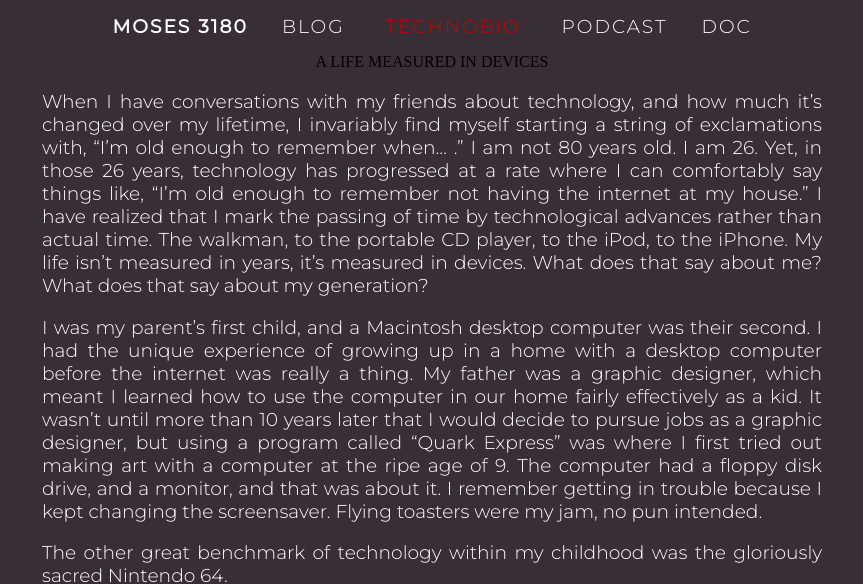
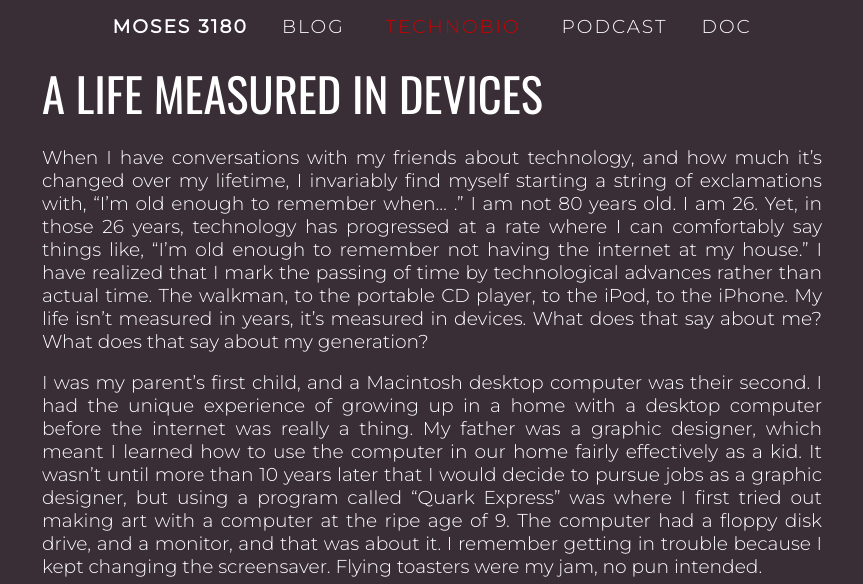
Before and after one commit to moses3180/moses3180.github.io, a plain HTML site: page technobio.html in a window 1280 px wide. Shown: the top 584 px of the page, without its empty margins (208-1071 px from the left). Drawn offline with nearby package versions, Linux system fonts and the light colour scheme.

Commit message:
techno tweak

```diff
--- a/technobio.html
+++ b/technobio.html
@@ -13,7 +13,8 @@
   <nav><a href="http://moses3180.site"><h2><b>&nbsp;&nbsp;MOSES 3180&nbsp;&nbsp;</b></a> <a href="/blog">&nbsp;&nbsp;BLOG&nbsp;&nbsp;</a> <a href="/technobio">&nbsp;&nbsp;<active> TECHNOBIO </active>&nbsp;&nbsp;</a> <a href="/podcast">&nbsp;&nbsp;PODCAST&nbsp;&nbsp;</a> <a href="/doc">&nbsp;&nbsp;DOC&nbsp;&nbsp;</a></h2>
   	</nav>
 
-  	<center><btitle>A LIFE MEASURED IN DEVICES</btitle></center>
+
+  	<center><div class="btitle">A LIFE MEASURED IN DEVICES</div></center>
 
     <p>When I have conversations with my friends about technology, and how much it’s changed over my lifetime, I invariably find myself starting a string of exclamations with, “I’m old enough to remember when… .” I am not 80 years old. I am 26. Yet, in those 26 years, technology has progressed at a rate where I can comfortably say things like, “I’m old enough to remember not having the internet at my house.” I have realized that I mark the passing of time by technological advances rather than actual time. The walkman, to the portable CD player, to the iPod, to the iPhone. My life isn’t measured in years, it’s measured in devices. What does that say about me? What does that say about my generation?</p>
   <p>I was my parent’s first child, and a Macintosh desktop computer was their second. I had the unique experience of growing up in a home with a desktop computer before the internet was really a thing. My father was a graphic designer, which meant I learned how to use the computer in our home fairly effectively as a kid. It wasn’t until more than 10 years later that I would decide to pursue jobs as a graphic designer, but using a program called “Quark Express” was where I first tried out making art with a computer at the ripe age of 9. The computer had a floppy disk drive, and a monitor, and that was about it. I remember getting in trouble because I kept changing the screensaver. Flying toasters were my jam, no pun intended.</p>
```
